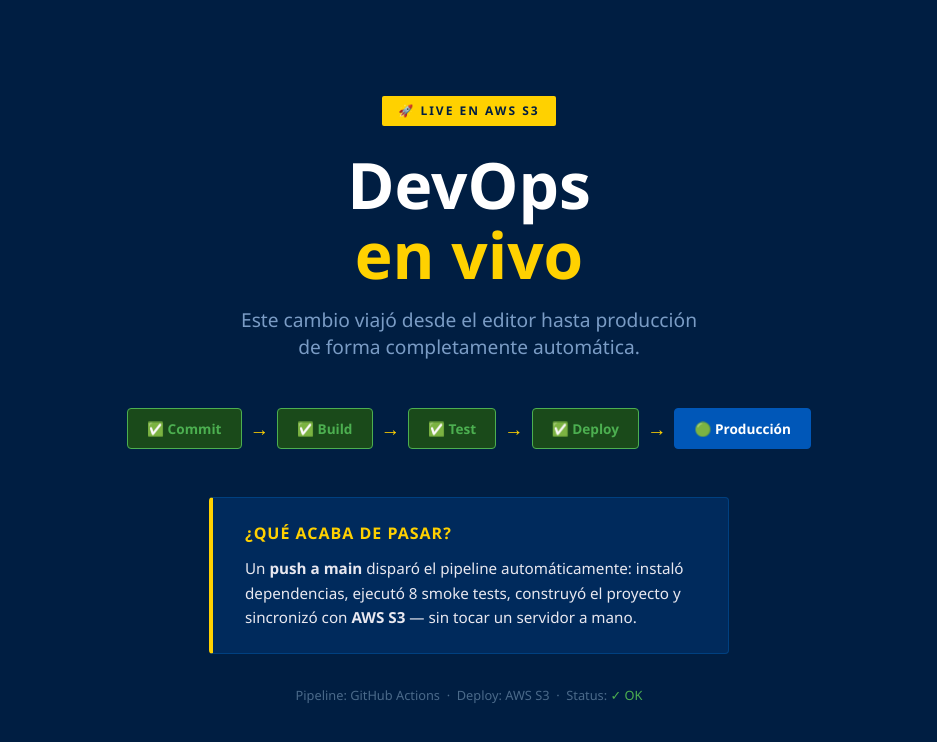
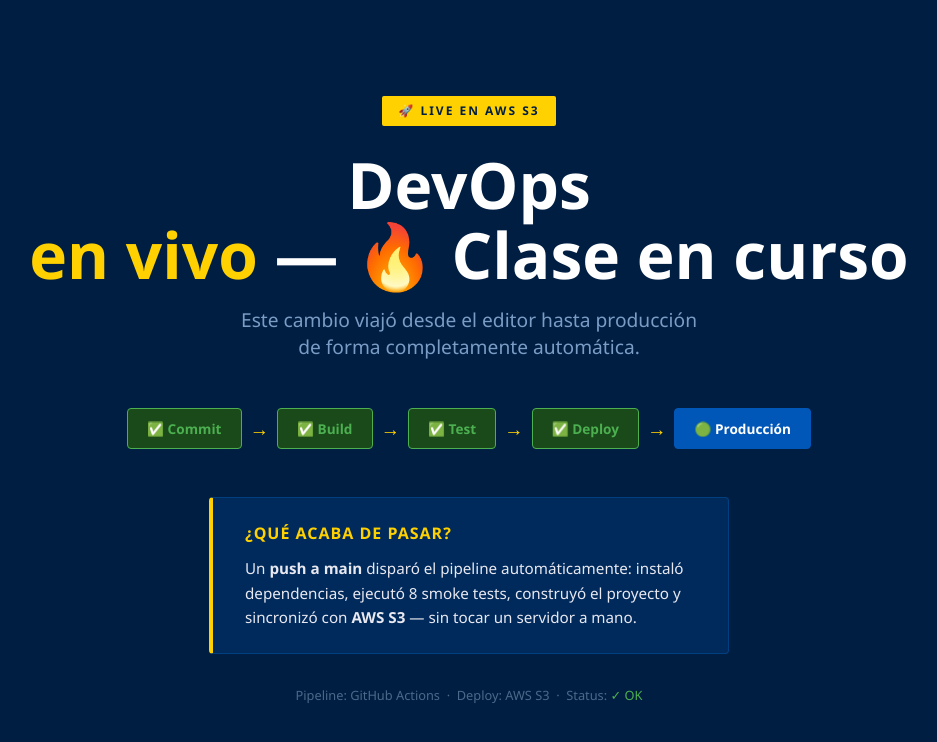
Before and after one commit to balrongs/devops_test, a website: page src/index.html in a window 1280 px wide. Shown: the whole page, without its empty margins (171-1108 px from the left). Drawn offline with Linux system fonts and the light colour scheme.

Commit message:
feat: cambio en vivo — clase en curso

```diff
--- a/src/index.html
+++ b/src/index.html
@@ -129,7 +129,7 @@
   <div class="badge">🚀 Live en AWS S3</div>
 
   <!-- ✏️ CAMBIA ESTA LÍNEA EN LA DEMO -->
-  <h1>DevOps<br/><span>en vivo</span></h1>
+  <h1>DevOps<br/><span>en vivo</span> — 🔥 Clase en curso</h1>
 
   <p class="subtitle">
     Este cambio viajó desde el editor hasta producción<br/>
```
